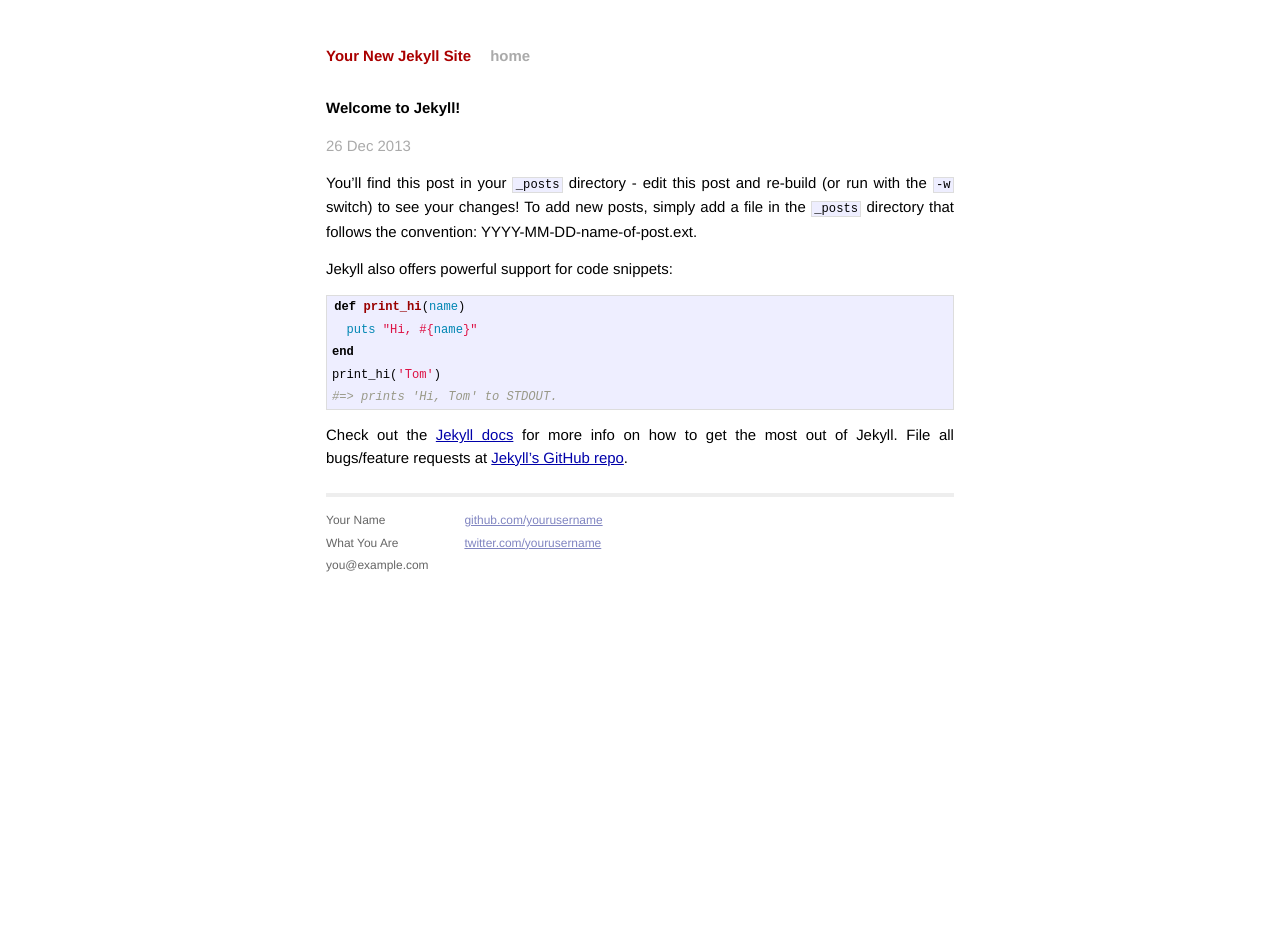
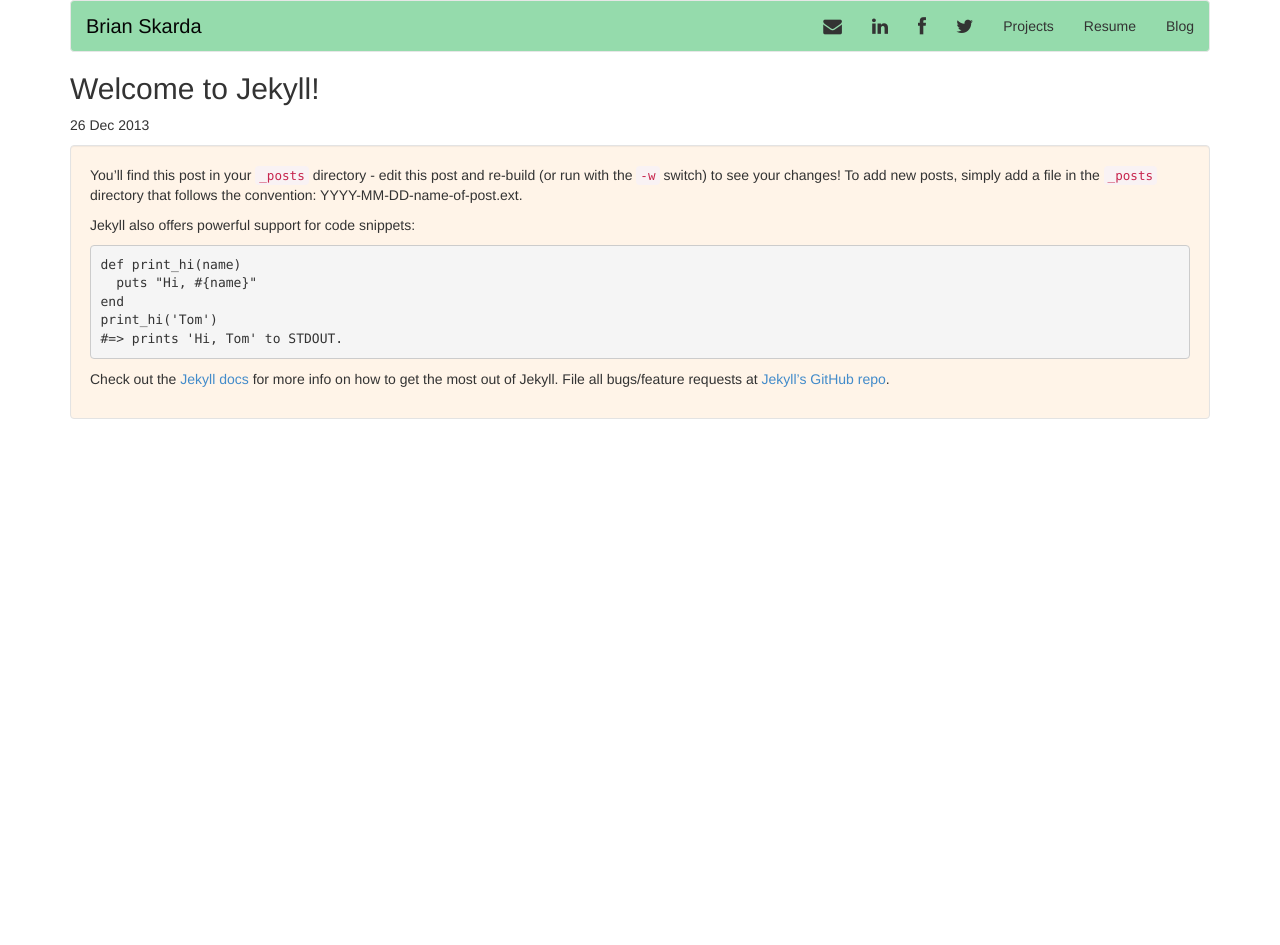
Before and after one commit to bskarda/bskarda.github.io, a Jekyll site: the page built from _posts/2013-12-26-welcome-to-jekyll.markdown, in a window 1280 px wide. Built offline with Jekyll 4.4.1, drawn with Linux system fonts in a browser that asks for light colours; Markdown is read by kramdown in place of the engine named in the settings; after the commit the page ends 900 px from its top, so only the background shows below that.

Commit message:
Layout and Blog setup complete
All previous content has been migrated to jekyll
Continuous theme created for entire site

```diff
--- /dev/null
+++ b/CNAME
@@ -0,0 +1 @@
+www.brianskarda.com
--- a/_includes/navbar.html
+++ b/_includes/navbar.html
@@ -5,7 +5,7 @@
       <span class="icon-bar"></span>
       <span class="icon-bar"></span>
     </button>
-    <a class="navbar-brand" href="#">Brian Skarda</a>
+    <a class="navbar-brand" href="/">Brian Skarda</a>
   </div>
   <div class="collapse navbar-collapse navbar-ex1-collapse">
     <ul class="nav navbar-nav navbar-right">
@@ -17,8 +17,9 @@
         <span class="fa fa-facebook fa-lg"></span></a></li>
       <li><a href="https://twitter.com/BrianSkarda">
         <span class="fa fa-twitter fa-lg"></span></a></li>
-      <li><a href="#project">Projects</a></li>
-      <li><a href="#resume">Resume</a></li>
+      <li><a href="/index.html#project">Projects</a></li>
+      <li><a href="/index.html#resume">Resume</a></li>
+      <li><a href="/blog/">Blog</a></li>
     </ul>
   </div>
 </div>
--- a/_layouts/default.html
+++ /dev/null
@@ -1,44 +0,0 @@
-<!DOCTYPE html>
-<html>
-    <head>
-        <meta charset="utf-8">
-        <meta http-equiv="X-UA-Compatible" content="IE=edge,chrome=1">
-        <title>{{ page.title }}</title>
-        <meta name="viewport" content="width=device-width">
-
-        <!-- syntax highlighting CSS -->
-        <link rel="stylesheet" href="/css/syntax.css">
-
-        <!-- Custom CSS -->
-        <link rel="stylesheet" href="/css/main.css">
-
-    </head>
-    <body>
-
-        <div class="site">
-          <div class="header">
-            <h1 class="title"><a href="/">{{ site.name }}</a></h1>
-            <a class="extra" href="/">home</a>
-          </div>
-
-          {{ content }}
-
-          <div class="footer">
-            <div class="contact">
-              <p>
-                Your Name<br />
-                What You Are<br />
-                you@example.com
-              </p>
-            </div>
-            <div class="contact">
-              <p>
-                <a href="https://github.com/yourusername">github.com/yourusername</a><br />
-                <a href="https://twitter.com/yourusername">twitter.com/yourusername</a><br />
-              </p>
-            </div>
-          </div>
-        </div>
-
-    </body>
-</html>
--- a/_layouts/home.html
+++ b/_layouts/home.html
@@ -1,15 +1,15 @@
 <!DOCTYPE html>
 <html>
 <head>
-<title>Brian Skarda</title>
+<title>{{ page.title }}</title>
 <meta name="viewport" content="width=device-width, initial-scale=1.0">
 <!-- Bootstrap -->
-<link href="css/bootstrap.min.css" rel="stylesheet" media="screen">
+<link href="/css/bootstrap.min.css" rel="stylesheet" media="screen">
 
-<link href="css/customization.css" rel="stylesheet" media="screen">
+<link href="/css/customization.css" rel="stylesheet" media="screen">
 
 <!-- Font Awesome for Icons -->
-<link rel="stylesheet" href="css/font-awesome.min.css">
+<link rel="stylesheet" href="/css/font-awesome.min.css">
 
 </head>
 
@@ -24,8 +24,8 @@
 </div>
 
 <!-- jQuery (necessary for Bootstrap's JavaScript plugins) -->
-<script src="js/jquery.js"></script>
+<script src="/js/jquery.js"></script>
 <!-- Include all compiled plugins (below), or include individual files as needed -->
-<script src="js/bootstrap.min.js"></script>
+<script src="/js/bootstrap.min.js"></script>
 </body>
 </html>
--- a/_layouts/post.html
+++ b/_layouts/post.html
@@ -1,9 +1,11 @@
 ---
-layout: default
+layout: home
 ---
 <h2>{{ page.title }}</h2>
 <p class="meta">{{ page.date | date_to_string }}</p>
 
-<div class="post">
-{{ content }}
+<div class="well">
+  <div class="post">
+    {{ content }}
+  </div>
 </div>
--- a/css/main.css
+++ /dev/null
@@ -1,160 +0,0 @@
-/*****************************************************************************/
-/*
-/* Common
-/*
-/*****************************************************************************/
-
-/* Global Reset */
-* {
-  margin: 0;
-  padding: 0;
-}
-
-html, body { height: 100%; }
-
-body {
-  background-color: #FFF;
-  font: 13.34px Helvetica, Arial, sans-serif;
-  font-size: small;
-  text-align: center;
-}
-
-h1, h2, h3, h4, h5, h6 {
-  font-size: 100%; }
-
-h1 { margin-bottom: 1em; }
-p { margin: 1em 0; }
-
-a         { color: #00a; }
-a:hover   { color: #000; }
-a:visited { color: #a0a; }
-
-/*****************************************************************************/
-/*
-/* Home
-/*
-/*****************************************************************************/
-.posts {
-  list-style-type: none;
-  margin-bottom: 2em;
-}
-
-.posts li {
-  line-height: 1.75em;
-}
-
-.posts span {
-  color: #aaa;
-  font-family: Monaco, "Courier New", monospace;
-  font-size: 80%;
-}
-
-/*****************************************************************************/
-/*
-/* Site
-/*
-/*****************************************************************************/
-
-.site {
-  font-size: 115%;
-  text-align: justify;
-  width: 42em;
-  margin: 3em auto 2em;
-  line-height: 1.5em;
-}
-
-.header a {
-  font-weight: bold;
-  text-decoration: none;
-}
-
-.title {
-  display: inline-block;
-  margin-bottom: 2em;
-}
-
-.title a {
-  color: #a00;
-}
-
-.title a:hover {
-  color: #000;
-}
-
-.header a.extra {
-  color: #aaa;
-  margin-left: 1em;
-}
-
-.header a.extra:hover {
-  color: #000;
-}
-
-.meta {
-  color: #aaa;
-}
-
-.footer {
-  font-size: 80%;
-  color: #666;
-  border-top: 4px solid #eee;
-  margin-top: 2em;
-  overflow: hidden;
-}
-
-.footer .contact {
-  float: left;
-  margin-right: 3em;
-}
-
-.footer .contact a {
-  color: #8085C1;
-}
-
-.footer .rss {
-  margin-top: 1.1em;
-  margin-right: -.2em;
-  float: right;
-}
-
-.footer .rss img {
-  border: 0;
-}
-
-/*****************************************************************************/
-/*
-/* Posts
-/*
-/*****************************************************************************/
-
-/* standard */
-.post pre {
-  border: 1px solid #ddd;
-  background-color: #eef;
-  padding: 0 .4em;
-}
-
-.post ul, .post ol {
-  margin-left: 1.35em;
-}
-
-.post code {
-  border: 1px solid #ddd;
-  background-color: #eef;
-  padding: 0 .2em;
-}
-
-.post pre code {
-  border: none;
-}
-
-/* terminal */
-.post pre.terminal {
-  border: 1px solid #000;
-  background-color: #333;
-  color: #FFF;
-}
-
-.post pre.terminal code {
-  background-color: #333;
-}
--- a/css/syntax.css
+++ /dev/null
@@ -1,60 +0,0 @@
-.highlight  { background: #ffffff; }
-.highlight .c { color: #999988; font-style: italic } /* Comment */
-.highlight .err { color: #a61717; background-color: #e3d2d2 } /* Error */
-.highlight .k { font-weight: bold } /* Keyword */
-.highlight .o { font-weight: bold } /* Operator */
-.highlight .cm { color: #999988; font-style: italic } /* Comment.Multiline */
-.highlight .cp { color: #999999; font-weight: bold } /* Comment.Preproc */
-.highlight .c1 { color: #999988; font-style: italic } /* Comment.Single */
-.highlight .cs { color: #999999; font-weight: bold; font-style: italic } /* Comment.Special */
-.highlight .gd { color: #000000; background-color: #ffdddd } /* Generic.Deleted */
-.highlight .gd .x { color: #000000; background-color: #ffaaaa } /* Generic.Deleted.Specific */
-.highlight .ge { font-style: italic } /* Generic.Emph */
-.highlight .gr { color: #aa0000 } /* Generic.Error */
-.highlight .gh { color: #999999 } /* Generic.Heading */
-.highlight .gi { color: #000000; background-color: #ddffdd } /* Generic.Inserted */
-.highlight .gi .x { color: #000000; background-color: #aaffaa } /* Generic.Inserted.Specific */
-.highlight .go { color: #888888 } /* Generic.Output */
-.highlight .gp { color: #555555 } /* Generic.Prompt */
-.highlight .gs { font-weight: bold } /* Generic.Strong */
-.highlight .gu { color: #aaaaaa } /* Generic.Subheading */
-.highlight .gt { color: #aa0000 } /* Generic.Traceback */
-.highlight .kc { font-weight: bold } /* Keyword.Constant */
-.highlight .kd { font-weight: bold } /* Keyword.Declaration */
-.highlight .kp { font-weight: bold } /* Keyword.Pseudo */
-.highlight .kr { font-weight: bold } /* Keyword.Reserved */
-.highlight .kt { color: #445588; font-weight: bold } /* Keyword.Type */
-.highlight .m { color: #009999 } /* Literal.Number */
-.highlight .s { color: #d14 } /* Literal.String */
-.highlight .na { color: #008080 } /* Name.Attribute */
-.highlight .nb { color: #0086B3 } /* Name.Builtin */
-.highlight .nc { color: #445588; font-weight: bold } /* Name.Class */
-.highlight .no { color: #008080 } /* Name.Constant */
-.highlight .ni { color: #800080 } /* Name.Entity */
-.highlight .ne { color: #990000; font-weight: bold } /* Name.Exception */
-.highlight .nf { color: #990000; font-weight: bold } /* Name.Function */
-.highlight .nn { color: #555555 } /* Name.Namespace */
-.highlight .nt { color: #000080 } /* Name.Tag */
-.highlight .nv { color: #008080 } /* Name.Variable */
-.highlight .ow { font-weight: bold } /* Operator.Word */
-.highlight .w { color: #bbbbbb } /* Text.Whitespace */
-.highlight .mf { color: #009999 } /* Literal.Number.Float */
-.highlight .mh { color: #009999 } /* Literal.Number.Hex */
-.highlight .mi { color: #009999 } /* Literal.Number.Integer */
-.highlight .mo { color: #009999 } /* Literal.Number.Oct */
-.highlight .sb { color: #d14 } /* Literal.String.Backtick */
-.highlight .sc { color: #d14 } /* Literal.String.Char */
-.highlight .sd { color: #d14 } /* Literal.String.Doc */
-.highlight .s2 { color: #d14 } /* Literal.String.Double */
-.highlight .se { color: #d14 } /* Literal.String.Escape */
-.highlight .sh { color: #d14 } /* Literal.String.Heredoc */
-.highlight .si { color: #d14 } /* Literal.String.Interpol */
-.highlight .sx { color: #d14 } /* Literal.String.Other */
-.highlight .sr { color: #009926 } /* Literal.String.Regex */
-.highlight .s1 { color: #d14 } /* Literal.String.Single */
-.highlight .ss { color: #990073 } /* Literal.String.Symbol */
-.highlight .bp { color: #999999 } /* Name.Builtin.Pseudo */
-.highlight .vc { color: #008080 } /* Name.Variable.Class */
-.highlight .vg { color: #008080 } /* Name.Variable.Global */
-.highlight .vi { color: #008080 } /* Name.Variable.Instance */
-.highlight .il { color: #009999 } /* Literal.Number.Integer.Long */
```
Also changed, not shown: _includes/resume.md (+3 -0 lines), blog/index.html (+9 -7 lines).
